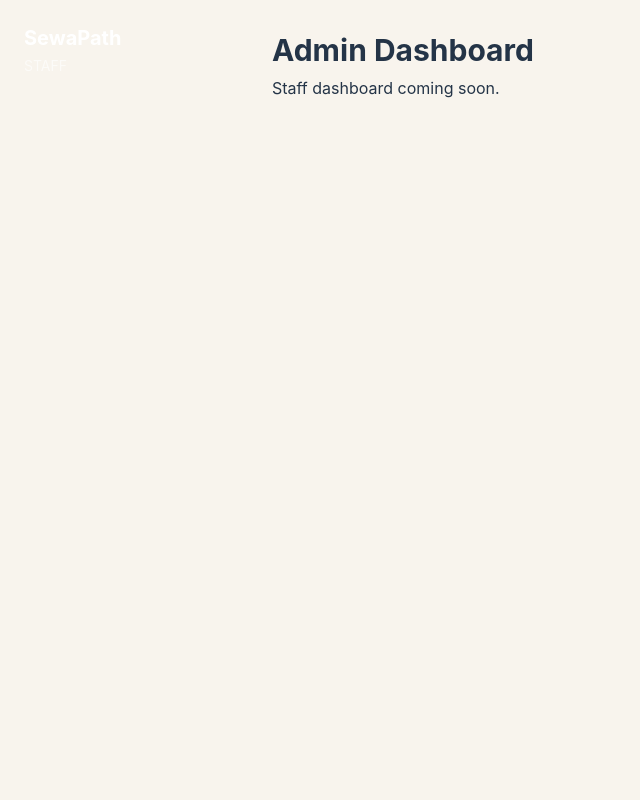
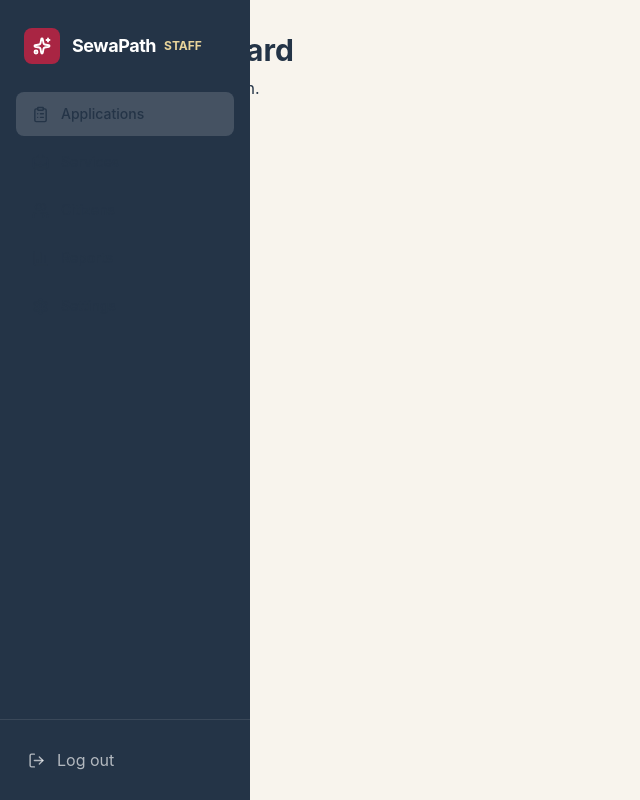
Before and after one commit to bipesh369/sewapath, a React app in the folder frontend/: page /admin in a window 1280 px wide. Shown: the whole page, without its empty margins (0-640 px from the left). Built offline with nearby package versions, Linux system fonts and the light colour scheme; the HTML template or start-up script is replaced by a standard one.

Commit message:
feat(sidebars): add AdminSidebar and UserSidebar components with navigation items; implement Logo component for branding

```diff
--- /dev/null
+++ b/frontend/src/components/common/Logo.jsx
@@ -0,0 +1,29 @@
+import { Sparkles } from "lucide-react";
+
+function Logo({ showStaffLabel = false }) {
+  return (
+    <div className="flex items-center gap-3">
+      <div className="flex h-9 w-9 items-center justify-center rounded-lg bg-[var(--color-primary)]">
+        <Sparkles
+          size={18}
+          strokeWidth={2.5}
+          className="text-white"
+        />
+      </div>
+
+      <div className="flex items-center gap-2">
+        <span className="text-lg font-bold tracking-tight text-white">
+          SewaPath
+        </span>
+
+        {showStaffLabel && (
+          <span className="text-xs font-bold text-[#e8d49b]">
+            STAFF
+          </span>
+        )}
+      </div>
+    </div>
+  );
+}
+
+export default Logo;
--- /dev/null
+++ b/frontend/src/components/layout/AdminSidebar.jsx
@@ -0,0 +1,73 @@
+import {
+  ClipboardList,
+  BriefcaseBusiness,
+  Users,
+  BarChart3,
+  Settings,
+  LogOut,
+} from "lucide-react";
+
+import Logo from "../common/Logo";
+import SidebarNavItem from "./SidebarNavItem";
+
+function AdminSidebar() {
+  return (
+    <aside className="fixed inset-y-0 left-0 z-40 hidden w-[250px] flex-col bg-[var(--color-sidebar)] lg:flex">
+      <div className="px-6 py-7">
+        <Logo showStaffLabel />
+      </div>
+
+      <nav className="flex-1 px-4">
+        <div className="space-y-1">
+          <SidebarNavItem
+            to="/admin"
+            icon={ClipboardList}
+          >
+            Applications
+          </SidebarNavItem>
+
+          <SidebarNavItem
+            to="/admin/services"
+            icon={BriefcaseBusiness}
+          >
+            Services
+          </SidebarNavItem>
+
+          <SidebarNavItem
+            to="/admin/citizens"
+            icon={Users}
+          >
+            Citizens
+          </SidebarNavItem>
+
+          <SidebarNavItem
+            to="/admin/reports"
+            icon={BarChart3}
+          >
+            Reports
+          </SidebarNavItem>
+
+          <SidebarNavItem
+            to="/admin/settings"
+            icon={Settings}
+          >
+            Settings
+          </SidebarNavItem>
+        </div>
+      </nav>
+
+      <div className="border-t border-white/10 p-4">
+        <button
+          type="button"
+          className="flex w-full items-center gap-3 rounded-lg px-3 py-3 text-sm font-medium text-white/65 transition hover:bg-white/10 hover:text-white"
+        >
+          <LogOut size={17} />
+
+          <span>Log out</span>
+        </button>
+      </div>
+    </aside>
+  );
+}
+
+export default AdminSidebar;
--- /dev/null
+++ b/frontend/src/components/layout/SidebarNavItem.jsx
@@ -0,0 +1,23 @@
+import { NavLink } from "react-router-dom";
+
+function SidebarNavItem({ to, icon: Icon, children }) {
+  return (
+    <NavLink
+      to={to}
+      className={({ isActive }) =>
+        [
+          "flex items-center gap-3 rounded-lg px-4 py-3 text-sm font-medium transition",
+          isActive
+            ? "bg-white/15 text-white"
+            : "text-white/65 hover:bg-white/10 hover:text-white",
+        ].join(" ")
+      }
+    >
+      <Icon size={17} strokeWidth={2} />
+
+      <span>{children}</span>
+    </NavLink>
+  );
+}
+
+export default SidebarNavItem;
--- /dev/null
+++ b/frontend/src/components/layout/UserSidebar.jsx
@@ -0,0 +1,81 @@
+import {
+  LayoutDashboard,
+  Search,
+  Target,
+  FileText,
+  MessageCircle,
+  Settings,
+  LogOut,
+} from "lucide-react";
+
+import Logo from "../common/Logo";
+import SidebarNavItem from "./SidebarNavItem";
+
+function UserSidebar() {
+  return (
+    <aside className="fixed inset-y-0 left-0 z-40 hidden w-[250px] flex-col bg-[var(--color-sidebar)] lg:flex">
+      <div className="px-6 py-7">
+        <Logo />
+      </div>
+
+      <nav className="flex-1 px-4">
+        <div className="space-y-1">
+          <SidebarNavItem
+            to="/dashboard"
+            icon={LayoutDashboard}
+          >
+            My dashboard
+          </SidebarNavItem>
+
+          <SidebarNavItem
+            to="/services"
+            icon={Search}
+          >
+            Find a service
+          </SidebarNavItem>
+
+          <SidebarNavItem
+            to="/goals"
+            icon={Target}
+          >
+            My goals
+          </SidebarNavItem>
+
+          <SidebarNavItem
+            to="/documents"
+            icon={FileText}
+          >
+            Documents
+          </SidebarNavItem>
+
+          <SidebarNavItem
+            to="/notifications"
+            icon={MessageCircle}
+          >
+            Messages
+          </SidebarNavItem>
+
+          <SidebarNavItem
+            to="/settings"
+            icon={Settings}
+          >
+            Settings
+          </SidebarNavItem>
+        </div>
+      </nav>
+
+      <div className="border-t border-white/10 p-4">
+        <button
+          type="button"
+          className="flex w-full items-center gap-3 rounded-lg px-3 py-3 text-sm font-medium text-white/65 transition hover:bg-white/10 hover:text-white"
+        >
+          <LogOut size={17} />
+
+          <span>Log out</span>
+        </button>
+      </div>
+    </aside>
+  );
+}
+
+export default UserSidebar;
--- a/frontend/src/layouts/AdminLayout.jsx
+++ b/frontend/src/layouts/AdminLayout.jsx
@@ -1,21 +1,13 @@
 import { Outlet } from "react-router-dom";
+
+import AdminSidebar from "../components/layout/AdminSidebar";
 
 function AdminLayout() {
   return (
     <div className="min-h-screen bg-var(--color-background)">
-      <aside className="fixed inset-y-0 left-0 w-60 bg-var(--color-sidebar)">
-        <div className="p-6">
-          <h1 className="text-xl font-bold text-white">
-            SewaPath
-          </h1>
+      <AdminSidebar />
 
-          <p className="mt-1 text-sm text-white/60">
-            STAFF
-          </p>
-        </div>
-      </aside>
-
-      <main className="min-h-screen pl-60">
+      <main className="min-h-screen lg:pl-250px">
         <Outlet />
       </main>
     </div>
--- a/frontend/src/layouts/UserLayout.jsx
+++ b/frontend/src/layouts/UserLayout.jsx
@@ -1,17 +1,13 @@
 import { Outlet } from "react-router-dom";
+
+import UserSidebar from "../components/layout/UserSidebar";
 
 function UserLayout() {
   return (
     <div className="min-h-screen bg-var(--color-background)">
-      <aside className="fixed inset-y-0 left-0 w-60 bg-var(--color-sidebar)">
-        <div className="p-6">
-          <h1 className="text-xl font-bold text-white">
-            SewaPath
-          </h1>
-        </div>
-      </aside>
+      <UserSidebar />
 
-      <main className="min-h-screen pl-60">
+      <main className="min-h-screen lg:pl-250px">
         <Outlet />
       </main>
     </div>
```
